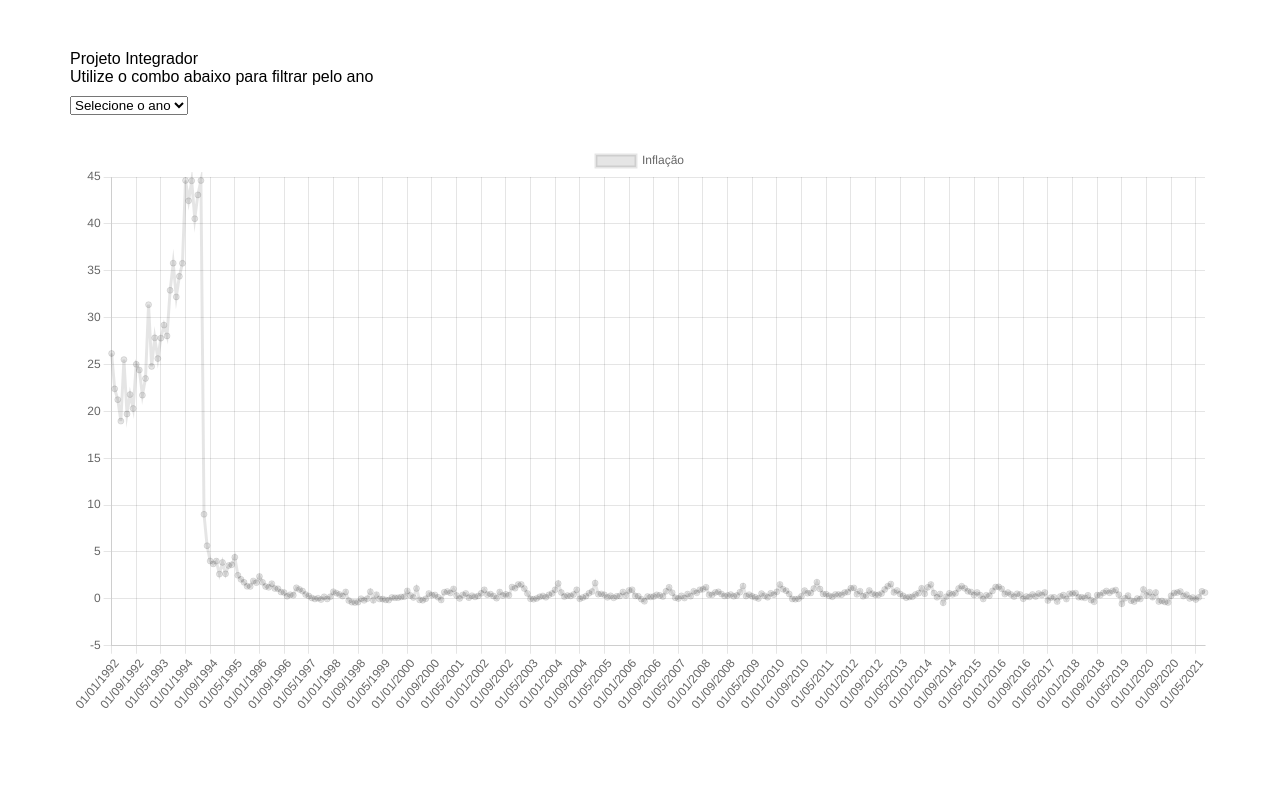
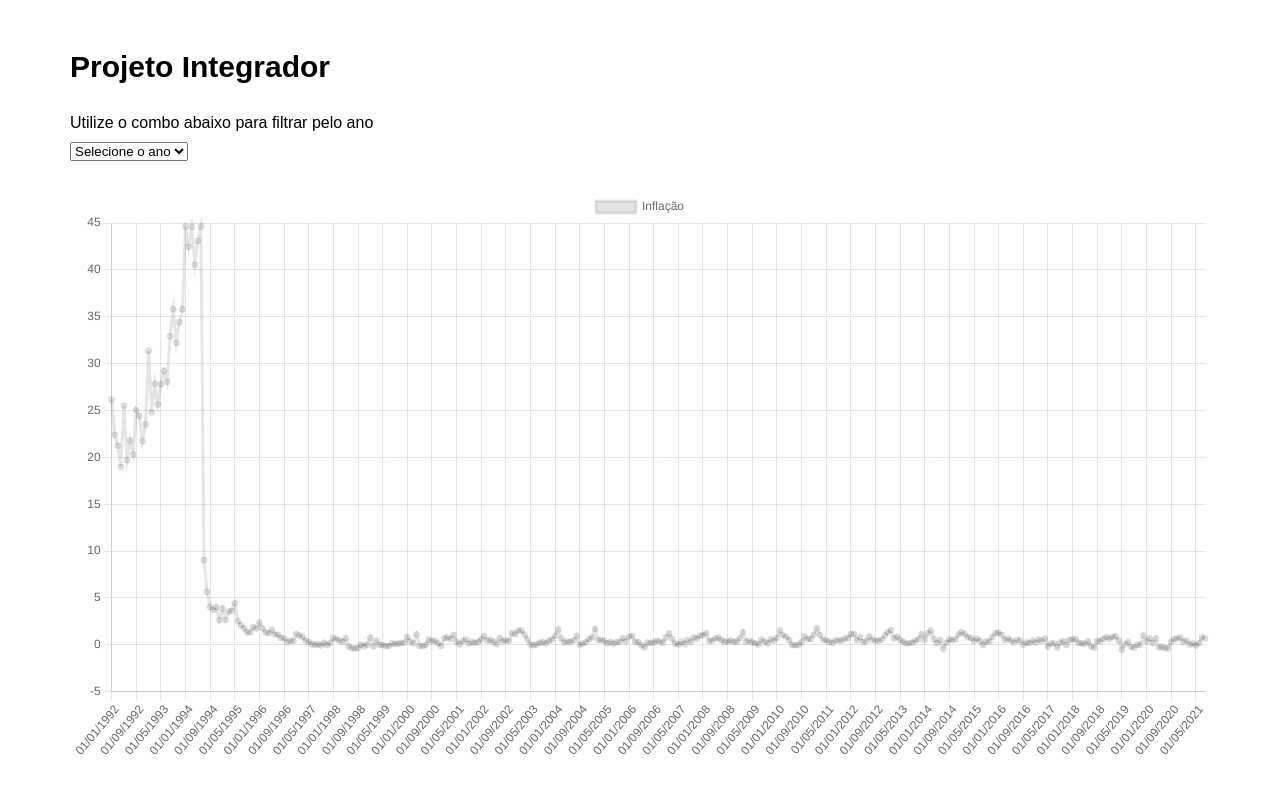
Before and after one commit to RafaCarlos/projeto-integrador, a plain HTML site: page index.html in a window 1280 px wide. Drawn offline with nearby package versions, Linux system fonts and the light colour scheme.

```diff
--- a/index.html
+++ b/index.html
@@ -14,7 +14,7 @@
     <section class="chart">
         <div class="container">
 
-            <h1">Projeto Integrador</h1>
+            <h1>Projeto Integrador</h1>
 
             <div class="filter">
                 <p>Utilize o combo abaixo para filtrar pelo ano</p>
```
